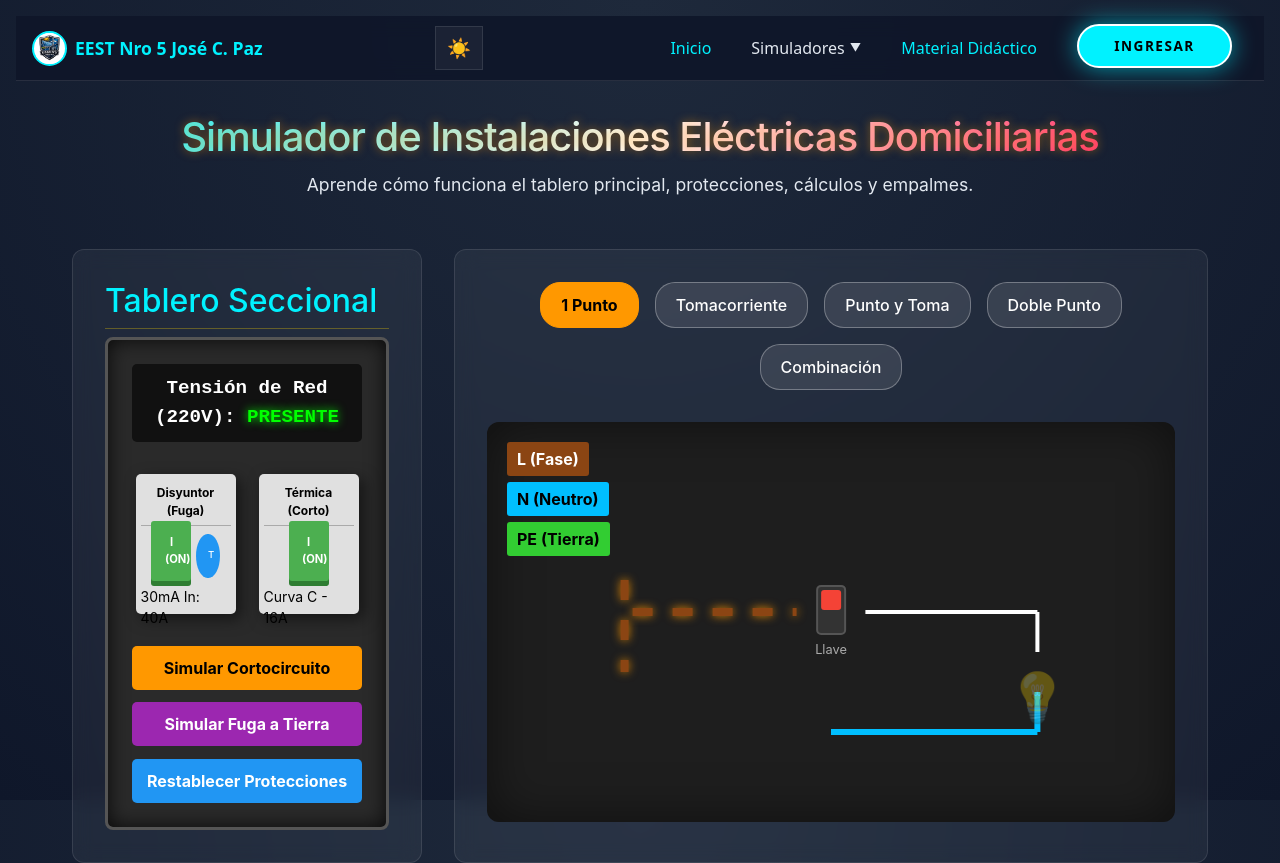
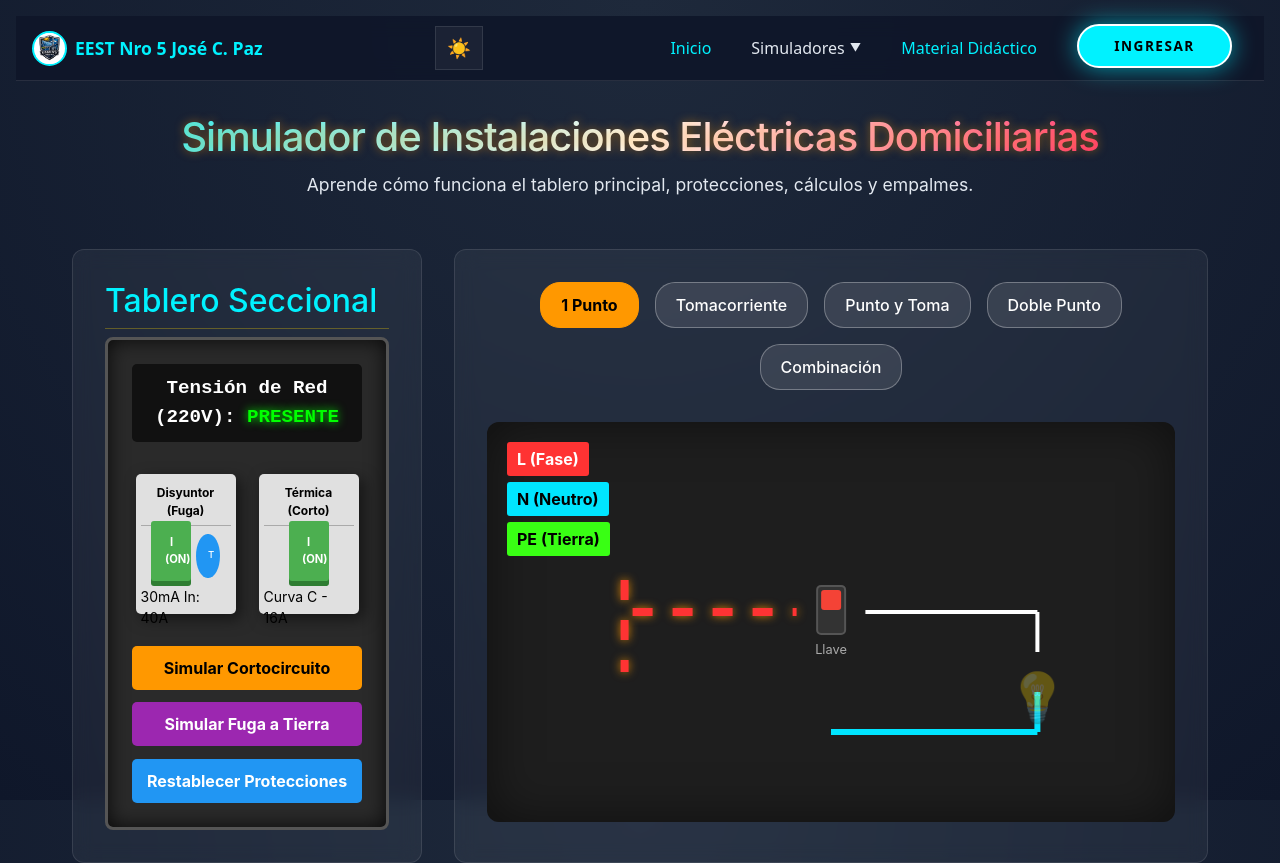
Before and after one commit to arielbulacio-coder/tecnica5, a React (Vite) app: page /#/circuitos-domiciliarios in a window 1280 px wide. Shown: the top 863 px of the page. Built offline with nearby package versions, Linux system fonts and the light colour scheme.

Commit message:
Improve cable colors for better visibility

```diff
--- a/src/pages/DomesticCircuitsStyles.css
+++ b/src/pages/DomesticCircuitsStyles.css
@@ -1,13 +1,12 @@
-/* DomesticCircuitsStyles.css */
 :root {
-    --phase-color: #8B4513;
-    /* Marrón */
-    --neutral-color: #00BFFF;
-    /* Celeste */
-    --earth-color: #32CD32;
-    /* Verde */
-    --return-color: #fff;
-    /* Blanco */
+    --phase-color: #ff3333;
+    /* Rojo (Fase) - Mejor visibilidad en fondo oscuro */
+    --neutral-color: #00e5ff;
+    /* Celeste brillante (Neutro) */
+    --earth-color: #39ff14;
+    /* Verde neón (Tierra) */
+    --return-color: #ffffff;
+    /* Blanco (Retorno) */
     --bg-dark: #121212;
     --panel-bg: rgba(255, 255, 255, 0.05);
 }
```
